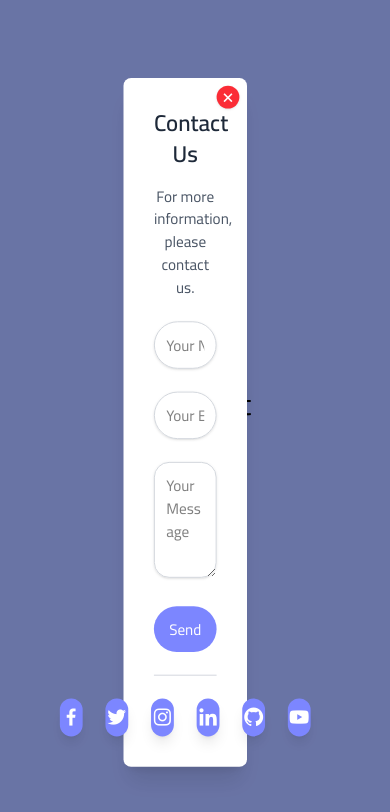
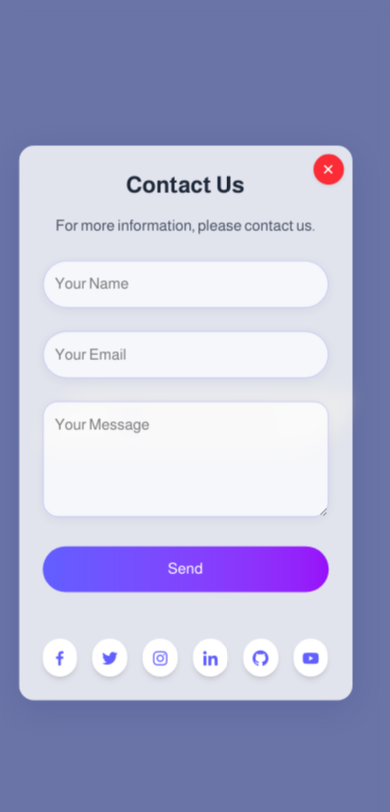
Before and after one commit to amrachraf6699/Contact-Modal-JS, a plain HTML site: page index.html in a window 390 px wide. Both pictures are taken after a click on the element "Contact Me". Drawn offline with nearby package versions, Linux system fonts and the light colour scheme.

Commit message:
Fix Responsivity & Optimize Design

```diff
--- a/index.html
+++ b/index.html
@@ -9,52 +9,56 @@
     <link rel='stylesheet' href='style.css'>
     <link rel="stylesheet" href="https://unpkg.com/boxicons@latest/css/boxicons.min.css">
 </head>
-<body class="bg-indigo-300 flex items-center justify-center h-screen">
-    <h1 class="text-3xl cursor-pointer bg-white p-2 w-1/4 text-center rounded-br-full rounded-tl-full shadow-lg" popup>
+<body class="bg-indigo-300 flex items-center justify-center min-h-screen relative overflow-hidden">
+    <h1 class="main-heading bg-white text-indigo-500 text-3xl cursor-pointer p-4 w-1/4 text-center rounded-br-full rounded-tl-full shadow-lg hover:shadow-2xl hover:text-white hover:bg-indigo-500 hover:scale-105 transition duration-600 ease-in-out flex items-center justify-center" popup>
+        <i class='bx bxs-message-square-dots text-2xl mr-2'></i>
         Contact Me
     </h1>
 
-    <div id="overlay" class="fixed inset-0 bg-gray-900 bg-opacity-10 hidden"></div>
+    <div id="overlay" class="fixed inset-0 bg-gray-900 bg-opacity-30 backdrop-blur-sm hidden transition-all duration-300"></div>
 
     <div id="contact-success-message" class="fixed inset-0 flex items-center justify-center z-50 opacity-0 scale-95 pointer-events-none transition-all duration-300 ease-in-out origin-top-left flex flex-col items-center justify-center">
-        <div class="bg-white p-8 rounded-lg shadow-xl text-center w-1/3 max-w-md">
+        <div class="glass-effect p-8 rounded-2xl shadow-xl text-center w-1/3 max-w-md">
+            <div class="w-16 h-16 mx-auto bg-green-100 rounded-full flex items-center justify-center mb-4">
+                <i class='bx bx-check text-4xl text-green-500'></i>
+            </div>
             <h2 class="text-2xl mb-4 font-semibold text-gray-800">Message Sent!</h2>
-            <p class="text-gray-600 mb-6">Thank you for your message, <span id="user-name"></span>. We will get back to you soon.</p>
-            <button class="bg-indigo-400 text-white cursor-pointer py-2 px-4 rounded-full hover:bg-indigo-600 transition duration-300 focus:outline-none" close-success-message>Close</button>
+            <p class="text-gray-600 mb-6">Thank you for your message, <span id="user-name" class="font-semibold text-indigo-600"></span>. We will get back to you soon.</p>
+            <button class="bg-indigo-500 text-white cursor-pointer py-2 px-6 rounded-full hover:bg-indigo-600 transition duration-300 focus:outline-none shadow-md" close-success-message>Close</button>
         </div>
     </div>
 
     <div id="modal" class="fixed inset-0 flex items-center justify-center z-40 opacity-0 scale-95 pointer-events-none transition-all duration-300 ease-in-out origin-top-left flex flex-col items-center justify-center">
-        <div class="relative bg-white p-8 rounded-lg shadow-xl text-center w-1/3 max-w-md">
-            <button class="absolute top-2 right-2 bg-red-500 text-white text-xl w-6 h-6 flex items-center justify-center rounded-full shadow cursor-pointer transition hover:bg-black duration-300" popup>
+        <div class="relative glass-effect p-8 rounded-2xl shadow-xl text-center w-1/3 max-w-md">
+            <button class="absolute top-2 right-2 bg-red-500 text-white text-xl w-8 h-8 flex items-center justify-center rounded-full shadow cursor-pointer transition hover:bg-black duration-300" popup>
                 <i class='bx bx-x'></i>
             </button>
             <h2 class="text-2xl mb-4 font-semibold text-gray-800">Contact Us</h2>
             <p class="text-gray-600 mb-6">For more information, please contact us.</p>
             <form class="space-y-6" contact-form>
-                <input type="text" placeholder="Your Name" class="border border-gray-300 rounded-full p-3 w-full shadow-sm focus:outline-none focus:ring-2 focus:ring-blue-500 transition duration-300" required contact-name>
-                <input type="email" placeholder="Your Email" class="border border-gray-300 rounded-full p-3 w-full shadow-sm focus:outline-none focus:ring-2 focus:ring-blue-500 transition duration-300" required contact-email>
-                <textarea placeholder="Your Message" class="border border-gray-300 rounded-2xl p-3 w-full shadow-sm focus:outline-none focus:ring-2 focus:ring-blue-500 transition duration-300" rows="4" required contact-message></textarea>
-                <button type="submit" class="w-full bg-indigo-400 text-white py-3 cursor-pointer rounded-full hover:bg-indigo-600 transition duration-300 focus:outline-none">Send</button>
+                <input type="text" placeholder="Your Name" class="input-field border-0 rounded-full p-3 w-full shadow-sm focus:outline-none focus:ring-2 focus:ring-indigo-400 transition duration-300" required contact-name>
+                <input type="email" placeholder="Your Email" class="input-field border-0 rounded-full p-3 w-full shadow-sm focus:outline-none focus:ring-2 focus:ring-indigo-400 transition duration-300" required contact-email>
+                <textarea placeholder="Your Message" class="input-field border-0 rounded-2xl p-3 w-full shadow-sm focus:outline-none focus:ring-2 focus:ring-indigo-400 transition duration-300" rows="4" required contact-message></textarea>
+                <button type="submit" class="w-full bg-gradient-to-r from-indigo-500 to-purple-600 text-white py-3 cursor-pointer rounded-full hover:shadow-lg transition duration-300 focus:outline-none font-medium">Send</button>
             </form>
-            <hr class="my-6 border-gray-300">
-            <div class="flex justify-center space-x-6 mt-6">
-                <a href="https://facebook.com/amrachraf6690" target="_blank" class="flex items-center justify-center text-center bg-indigo-400 shadow-lg w-10 h-10 rounded-full text-white text-2xl hover:text-indigo-500 hover:bg-white hover:border-2 hover:border-indigo-500 transition duration-300">
+            <div class="my-6 border-t border-gray-200"></div>
+            <div class="flex justify-center space-x-4 mt-4">
+                <a href="https://facebook.com/amrachraf6690" target="_blank" class="social-btn flex items-center justify-center bg-white shadow-md w-10 h-10 rounded-full text-indigo-500 text-xl hover:bg-indigo-500 hover:text-white transition duration-300">
                     <i class='bx bxl-facebook'></i>
                 </a>
-                <a href="https://twitter.com/amrachraf6690" target="_blank" class="flex items-center justify-center text-center bg-indigo-400 shadow-lg w-10 h-10 rounded-full text-white text-2xl hover:text-indigo-500 hover:bg-white hover:border-2 hover:border-indigo-500 transition duration-300">
+                <a href="https://twitter.com/amrachraf6690" target="_blank" class="social-btn flex items-center justify-center bg-white shadow-md w-10 h-10 rounded-full text-indigo-500 text-xl hover:bg-indigo-500 hover:text-white transition duration-300">
                     <i class='bx bxl-twitter'></i>
                 </a>
-                <a href="https://instagram.com/amrachraf6690" target="_blank" class="flex items-center justify-center text-center bg-indigo-400 shadow-lg w-10 h-10 rounded-full text-white text-2xl hover:text-indigo-500 hover:bg-white hover:border-2 hover:border-indigo-500 transition duration-300">
+                <a href="https://instagram.com/amrachraf6690" target="_blank" class="social-btn flex items-center justify-center bg-white shadow-md w-10 h-10 rounded-full text-indigo-500 text-xl hover:bg-indigo-500 hover:text-white transition duration-300">
                     <i class='bx bxl-instagram'></i>
                 </a>
-                <a href="https://linkedin.com/in/amrachraf6690" target="_blank" class="flex items-center justify-center text-center bg-indigo-400 shadow-lg w-10 h-10 rounded-full text-white text-2xl hover:text-indigo-500 hover:bg-white hover:border-2 hover:border-indigo-500 transition duration-300">
+                <a href="https://linkedin.com/in/amrachraf6690" target="_blank" class="social-btn flex items-center justify-center bg-white shadow-md w-10 h-10 rounded-full text-indigo-500 text-xl hover:bg-indigo-500 hover:text-white transition duration-300">
                     <i class='bx bxl-linkedin'></i>
                 </a>
-                <a href="https://github.com/amrachraf6699" target="_blank" class="flex items-center justify-center text-center bg-indigo-400 shadow-lg w-10 h-10 rounded-full text-white text-2xl hover:text-indigo-500 hover:bg-white hover:border-2 hover:border-indigo-500 transition duration-300">
+                <a href="https://github.com/amrachraf6699" target="_blank" class="social-btn flex items-center justify-center bg-white shadow-md w-10 h-10 rounded-full text-indigo-500 text-xl hover:bg-indigo-500 hover:text-white transition duration-300">
                     <i class='bx bxl-github'></i>
                 </a>
-                <a href="https://www.youtube.com/@amrachraf6699" target="_blank" class="flex items-center justify-center text-center bg-indigo-400 shadow-lg w-10 h-10 rounded-full text-white text-2xl hover:text-indigo-500 hover:bg-white hover:border-2 hover:border-indigo-500 transition duration-300">
+                <a href="https://www.youtube.com/@amrachraf6699" target="_blank" class="social-btn flex items-center justify-center bg-white shadow-md w-10 h-10 rounded-full text-indigo-500 text-xl hover:bg-indigo-500 hover:text-white transition duration-300">
                     <i class='bx bxl-youtube'></i>
                 </a>
             </div>
--- a/style.css
+++ b/style.css
@@ -1,7 +1,7 @@
-@import url('https://fonts.googleapis.com/css2?family=Cairo:wght@200..1000&display=swap');
+@import url('https://fonts.googleapis.com/css2?family=Almarai:wght@300;400;700;800&display=swap');
 
 body {
-    font-family: 'Cairo', sans-serif;
+    font-family: 'Almarai', sans-serif;
 }
 
 #overlay.active {
@@ -56,3 +56,45 @@ body {
     transition: all 0.5 ease-in-out;
     pointer-events: auto;
 }
+
+
+.glass-effect {
+    background: rgba(255, 255, 255, 0.8);
+    backdrop-filter: blur(10px);
+    border: 1px solid rgba(255, 255, 255, 0.2);
+    box-shadow: 0 8px 32px rgba(31, 38, 135, 0.15);
+}
+
+.input-field {
+    background: rgba(255, 255, 255, 0.7);
+    border: 1px solid rgba(99, 102, 241, 0.3);
+    box-shadow: 0 2px 10px rgba(0, 0, 0, 0.05);
+    transition: all 0.3s ease;
+}
+
+.input-field:focus {
+    background: rgba(255, 255, 255, 0.9);
+    box-shadow: 0 4px 15px rgba(99, 102, 241, 0.2);
+    border-color: #6366F1;
+}
+
+.social-btn {
+    transition: all 0.3s ease;
+}
+
+.social-btn:hover {
+    transform: scale(1.1);
+}
+
+@media (max-width: 640px) {
+    .main-heading {
+        width: 80% !important;
+        font-size: 1.5rem !important;
+    }
+
+    #modal .relative {
+        width: 90% !important;
+        max-width: 90% !important;
+        padding: 1.5rem !important;
+    }
+}
```
